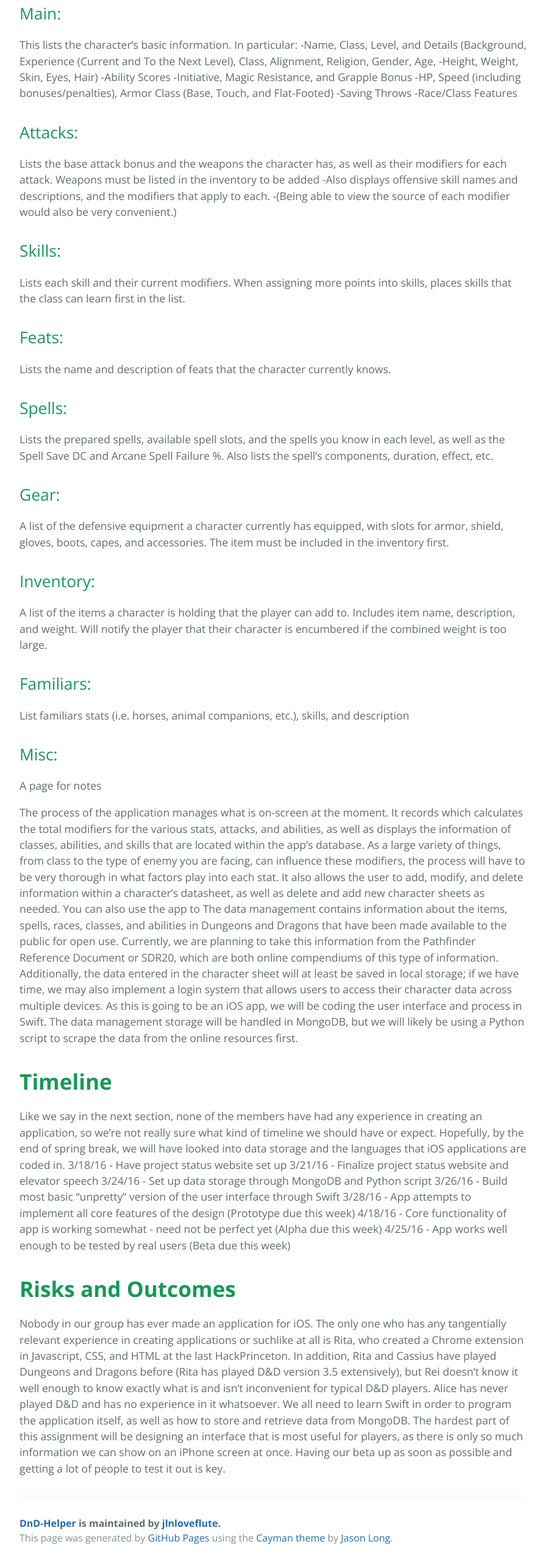
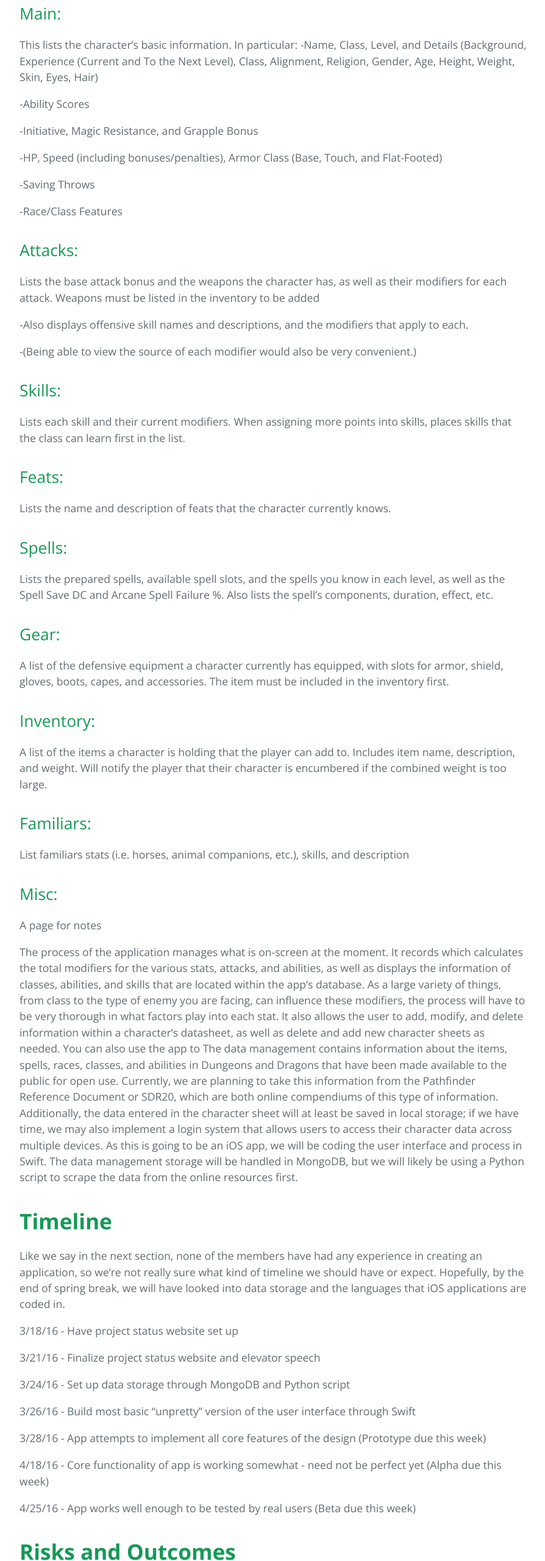
Before and after one commit to jlnloveflute/DnD-Helper, a plain HTML site: page index.html in a window 1280 px wide. Shown: the part 2059-4619 px from the top of the page at 61% size, without its empty margins (192-1086 px from the left). Drawn offline with nearby package versions, Linux system fonts and the light colour scheme.

```diff
--- a/index.html
+++ b/index.html
@@ -61,19 +61,26 @@
 <a id="main" class="anchor" href="#main" aria-hidden="true"><span aria-hidden="true" class="octicon octicon-link"></span></a>Main:</h2>
 
 <p>This lists the character’s basic information. In particular:
--Name, Class, Level, and Details (Background, Experience (Current and To the Next Level), Class, Alignment, Religion, Gender, Age, -Height, Weight, Skin, Eyes, Hair)
--Ability Scores
--Initiative, Magic Resistance, and Grapple Bonus
--HP, Speed (including bonuses/penalties), Armor Class (Base, Touch, and Flat-Footed)
--Saving Throws
--Race/Class Features</p>
+-Name, Class, Level, and Details (Background, Experience (Current and To the Next Level), Class, Alignment, Religion, Gender, Age, Height, Weight, Skin, Eyes, Hair)</p>
+
+<p>-Ability Scores</p>
+
+<p>-Initiative, Magic Resistance, and Grapple Bonus</p>
+
+<p>-HP, Speed (including bonuses/penalties), Armor Class (Base, Touch, and Flat-Footed)</p>
+
+<p>-Saving Throws</p>
+
+<p>-Race/Class Features</p>
 
 <h2>
 <a id="attacks" class="anchor" href="#attacks" aria-hidden="true"><span aria-hidden="true" class="octicon octicon-link"></span></a>Attacks:</h2>
 
-<p>Lists the base attack bonus and the weapons the character has, as well as their modifiers for each attack. Weapons must be listed in the inventory to be added
--Also displays offensive skill names and descriptions, and the modifiers that apply to each.
--(Being able to view the source of each modifier would also be very convenient.)</p>
+<p>Lists the base attack bonus and the weapons the character has, as well as their modifiers for each attack. Weapons must be listed in the inventory to be added</p>
+
+<p>-Also displays offensive skill names and descriptions, and the modifiers that apply to each.</p>
+
+<p>-(Being able to view the source of each modifier would also be very convenient.)</p>
 
 <h2>
 <a id="skills" class="anchor" href="#skills" aria-hidden="true"><span aria-hidden="true" class="octicon octicon-link"></span></a>Skills:</h2>
@@ -118,14 +125,21 @@
 <a id="timeline" class="anchor" href="#timeline" aria-hidden="true"><span aria-hidden="true" class="octicon octicon-link"></span></a><strong>Timeline</strong>
 </h1>
 
-<p>Like we say in the next section, none of the members have had any experience in creating an application, so we’re not really sure what kind of timeline we should have or expect. Hopefully, by the end of spring break, we will have looked into data storage and the languages that iOS applications are coded in.
-3/18/16 - Have project status website set up
-3/21/16 - Finalize project status website and elevator speech
-3/24/16 - Set up data storage through MongoDB and Python script
-3/26/16 - Build most basic “unpretty” version of the user interface through Swift
-3/28/16 - App attempts to implement all core features of the design (Prototype due this week)
-4/18/16 - Core functionality of app is working somewhat - need not be perfect yet (Alpha due this week)
-4/25/16 - App works well enough to be tested by real users (Beta due this week)</p>
+<p>Like we say in the next section, none of the members have had any experience in creating an application, so we’re not really sure what kind of timeline we should have or expect. Hopefully, by the end of spring break, we will have looked into data storage and the languages that iOS applications are coded in.</p>
+
+<p>3/18/16 - Have project status website set up</p>
+
+<p>3/21/16 - Finalize project status website and elevator speech</p>
+
+<p>3/24/16 - Set up data storage through MongoDB and Python script</p>
+
+<p>3/26/16 - Build most basic “unpretty” version of the user interface through Swift</p>
+
+<p>3/28/16 - App attempts to implement all core features of the design (Prototype due this week)</p>
+
+<p>4/18/16 - Core functionality of app is working somewhat - need not be perfect yet (Alpha due this week)</p>
+
+<p>4/25/16 - App works well enough to be tested by real users (Beta due this week)</p>
 
 <h1>
 <a id="risks-and-outcomes" class="anchor" href="#risks-and-outcomes" aria-hidden="true"><span aria-hidden="true" class="octicon octicon-link"></span></a><strong>Risks and Outcomes</strong>
```
Also changed, not shown: params.json (+1 -1 lines).
